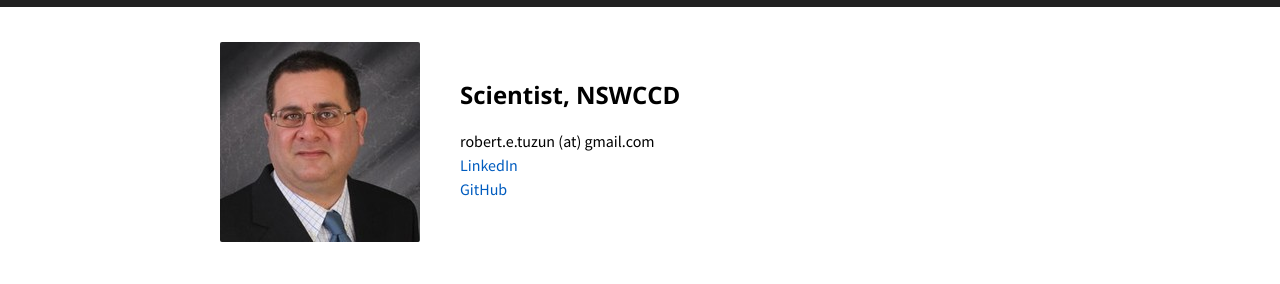
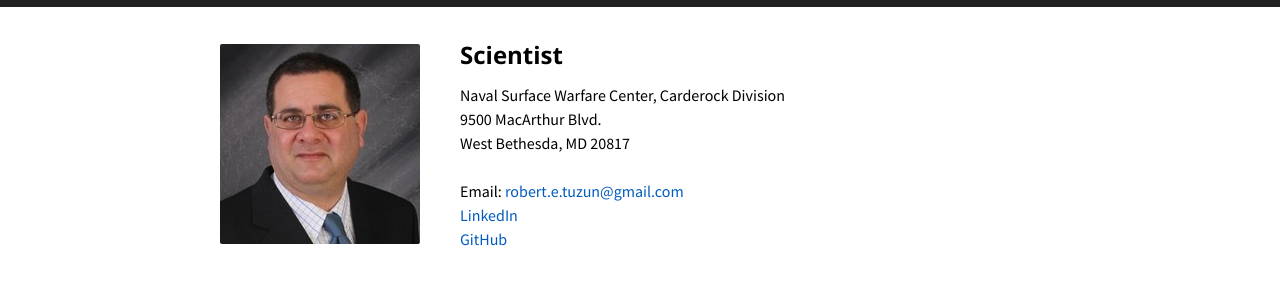
Before and after one commit to robert-e-tuzun/robert-e-tuzun.github.io, a plain HTML site: page index.html in a window 1280 px wide. Shown: the part 54-338 px from the top of the page. Drawn offline with nearby package versions, Linux system fonts and the light colour scheme.

Commit message:
Debug contact info

```diff
--- a/index.html
+++ b/index.html
@@ -33,9 +33,12 @@
              <img class="image" id="me" src="bob.jpeg">
           </div>
           <div class="flex-item flex-column">
-            <h2>Scientist, NSWCCD</h2>
-            <p class="text>
-              <a href="mailto:robert.e.tuzun@gmail.com">robert.e.tuzun (at) gmail.com</a><br>
+            <h2>Scientist</h2>
+            <p class="text">
+              Naval Surface Warfare Center, Carderock Division<br>
+              9500 MacArthur Blvd.<br>
+              West Bethesda, MD  20817<br><br>
+              Email: <a href="mailto:robert.e.tuzun@gmail.com">robert.e.tuzun@gmail.com</a><br>
               <a href="https://www.linkedin.com/in/roberttuzun">LinkedIn</a><br>
               <a href="https://github.com/robert-e-tuzun">GitHub</a><br>
             </p>
```
